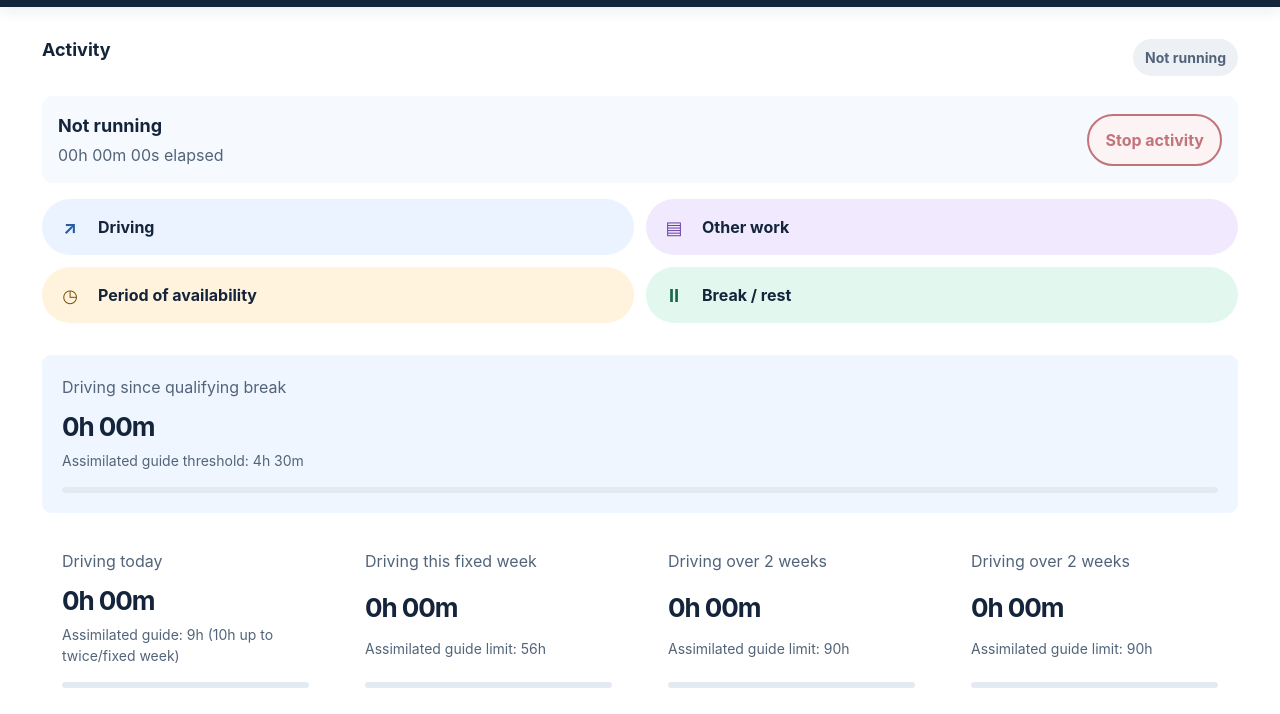
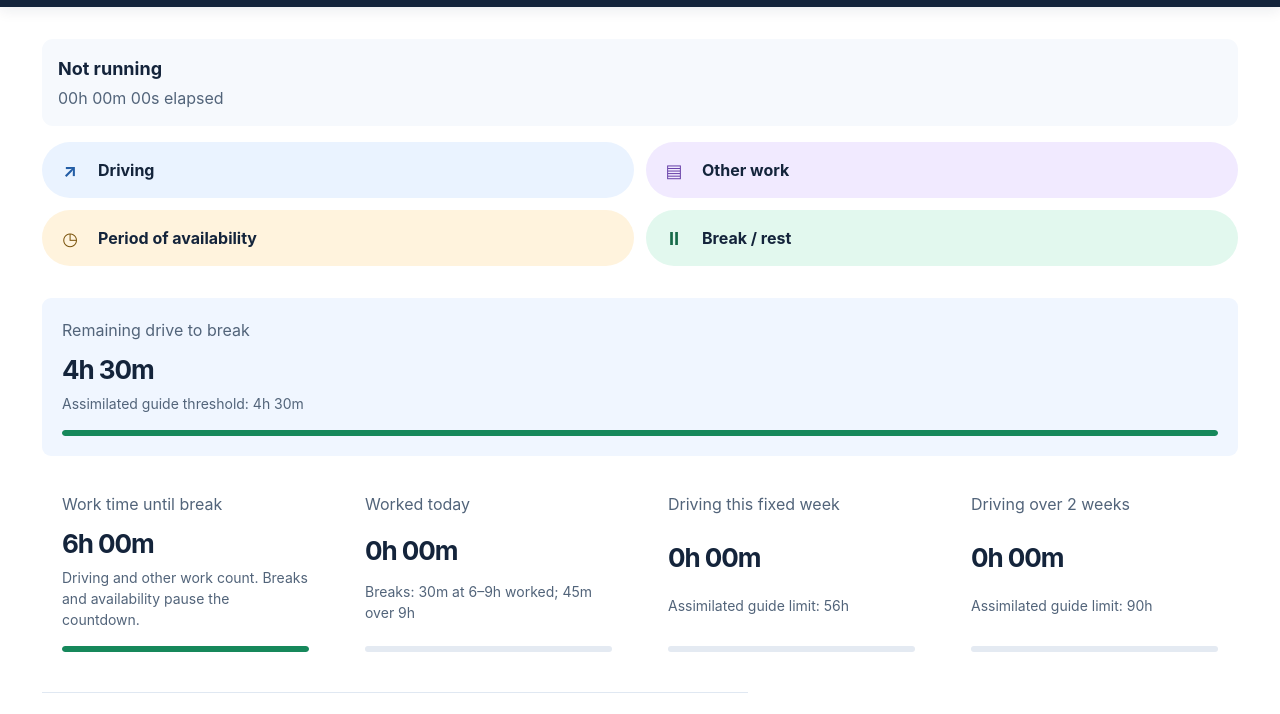
Before and after one commit to felipeinnit/driver-hours-tracker, a plain HTML site: page index.html in a window 1280 px wide. Shown: the part 65-779 px from the top of the page. Drawn offline with Linux system fonts and the light colour scheme.

Commit message:
update js, remove extra stuff

```diff
--- a/app.js
+++ b/app.js
@@ -76,11 +76,11 @@
       });
     return all;
   }
-  function totalFor(list, activity, from, to) {
+  function totalFor(list, activities, from, to) {
     return list
       .filter(
         (e) =>
-          e.activity === activity &&
+          activities.includes(e.activity) &&
           new Date(e.start) < to &&
           new Date(e.end || Date.now()) > from,
       )
@@ -101,78 +101,122 @@
     const weekStart = mondayOf(now);
     const nextWeek = new Date(weekStart);
     nextWeek.setDate(nextWeek.getDate() + 7);
-    const priorWeek = new Date(weekStart);
-    priorWeek.setDate(priorWeek.getDate() - 7);
     const twoWeekStart = new Date(weekStart);
     twoWeekStart.setDate(twoWeekStart.getDate() - 7);
-    const drive = "Driving";
-    const today = totalFor(all, drive, todayStart, new Date(now.getTime() + 1));
-    const week = totalFor(all, drive, weekStart, nextWeek);
+    const todayEnd = new Date(now.getTime() + 1);
+    const todayDriving = totalFor(all, ["Driving"], todayStart, todayEnd);
+    const todayWorkedTotal = totalFor(
+      all,
+      ["Driving", "Other work"],
+      todayStart,
+      todayEnd,
+    );
+    const qualifyingBreaksToday = all.filter(
+      (e) => e.activity === "Break / rest" && duration(e, now.getTime()) >= 15,
+    );
+    const todayBreaks = totalFor(
+      qualifyingBreaksToday,
+      ["Break / rest"],
+      todayStart,
+      todayEnd,
+    );
+    const week = totalFor(all, ["Driving"], weekStart, nextWeek);
     const twoWeek = totalFor(
       all,
-      drive,
+      ["Driving"],
       twoWeekStart,
-      new Date(now.getTime() + 1),
+      todayEnd,
     );
-    // Driving since latest completed qualifying break is an estimate; split breaks and rest rules need full context.
+    const todayStartMs = todayStart.getTime();
+    const nowMs = now.getTime();
     const chronological = all
-      .slice()
+      .filter(
+        (e) =>
+          new Date(e.start) < todayEnd &&
+          new Date(e.end || nowMs) > todayStart,
+      )
       .sort((a, b) => new Date(a.start) - new Date(b.start));
     let sinceBreak = 0;
+    let workSinceBreak = 0;
+    let firstSplitBreakTaken = false;
     for (const e of chronological) {
-      if (e.activity === "Break / rest" && duration(e) >= 45) sinceBreak = 0;
-      else if (e.activity === drive) sinceBreak += duration(e);
+      const start = Math.max(new Date(e.start).getTime(), todayStartMs);
+      const end = Math.min(new Date(e.end || nowMs).getTime(), nowMs);
+      const elapsed = minutes(end - start);
+      if (e.activity === "Break / rest") {
+        if (elapsed >= 15) workSinceBreak = 0;
+        if (elapsed >= 45 || (elapsed >= 30 && firstSplitBreakTaken)) {
+          sinceBreak = 0;
+          firstSplitBreakTaken = false;
+        } else if (elapsed >= 15) {
+          firstSplitBreakTaken = true;
+        }
+      } else if (e.activity === "Driving") {
+        sinceBreak += elapsed;
+        workSinceBreak += elapsed;
+      } else if (e.activity === "Other work") {
+        workSinceBreak += elapsed;
+      }
     }
     return {
-      today,
+      todayDriving,
+      todayWorkedTotal,
+      todayBreaks,
       week,
       twoWeek,
       sinceBreak,
-      priorWeek,
+      workSinceBreak,
     };
   }
   function render() {
     const now = Date.now();
     const t = totals();
-    $("todayDriving").textContent = fmt(t.today);
+    const driveTimeRemaining = Math.max(0, 270 - t.sinceBreak);
+    const workTimeRemaining = Math.max(0, 360 - t.workSinceBreak);
+    $("todayWorked").textContent = fmt(workTimeRemaining);
+    $("todayWorkedTotal").textContent = fmt(t.todayWorkedTotal);
     $("weekDriving").textContent = fmt(t.week);
     $("twoWeekDriving").textContent = fmt(t.twoWeek);
-    $("sinceBreak").textContent = fmt(t.sinceBreak);
-    const dailyLimit = 540;
-    $("dailyLimitLabel").textContent =
-      "Assimilated guide: 9h (10h up to twice/fixed week)";
+    $("sinceBreak").textContent = fmt(driveTimeRemaining);
     $("dailyProgress").style.width =
-      Math.min(100, (t.today / dailyLimit) * 100) + "%";
+      Math.min(100, (t.todayWorkedTotal / 540) * 100) + "%";
     $("weekProgress").style.width = Math.min(100, (t.week / 3360) * 100) + "%";
     $("twoWeekProgress").style.width =
       Math.min(100, (t.twoWeek / 5400) * 100) + "%";
     $("breakProgress").style.width =
-      Math.min(100, (t.sinceBreak / 270) * 100) + "%";
+      Math.min(100, (driveTimeRemaining / 270) * 100) + "%";
+    $("todayWorkedProgress").style.width =
+      Math.min(100, (workTimeRemaining / 360) * 100) + "%";
+    $("dailyLimitLabel").textContent =
+      "Breaks: 30m at 6–9h worked; 45m over 9h";
+    const liveStatus = $("liveStatus");
     if (state.active) {
       $("currentActivity").textContent = state.active.activity;
       $("currentElapsed").textContent =
         fmtElapsed(state.active, now) + " elapsed";
-      $("liveStatus").textContent = "Activity running";
-      $("liveStatus").className = "pill";
-      $("stopBtn").disabled = false;
+      if (liveStatus) {
+        liveStatus.textContent = "Activity running";
+        liveStatus.className = "pill";
+      }
     } else {
       $("currentActivity").textContent = "Not running";
       $("currentElapsed").textContent = "00h 00m 00s elapsed";
-      $("liveStatus").textContent = "Not running";
-      $("liveStatus").className = "pill neutral";
-      $("stopBtn").disabled = true;
+      if (liveStatus) {
+        liveStatus.textContent = "Not running";
+        liveStatus.className = "pill neutral";
+      }
     }
     renderAlerts(t);
     renderHistory();
   }
   function renderAlerts(t) {
     const alerts = [];
-    if (t.today >= 540)
+    if (t.todayDriving >= 540)
       alerts.push([
         "warn",
         "Daily assimilated driving guide limit reached (9h). A permitted 10h extension may apply on no more than two days in a fixed week.",
       ]);
-    else if (t.today >= 480)
+    else if (t.todayDriving >= 480)
       alerts.push([
         "warn",
         "Approaching 9 hours of driving today. Check whether an extension is available and permitted.",
@@ -184,10 +228,28 @@
         "warn",
         "90-hour two-consecutive-week driving guide limit reached.",
       ]);
+    if (t.workSinceBreak >= 360)
+      alerts.push([
+        "warn",
+        "6 consecutive hours of working time reached. Take a break now. If total work today is 6–9 hours, breaks must total at least 30 minutes; over 9 hours, at least 45 minutes. Each break must be at least 15 minutes.",
+      ]);
+    else if (t.workSinceBreak >= 300)
+      alerts.push([
+        "warn",
+        "Approaching 6 consecutive hours of working time. Take a break by 6 hours.",
+      ]);
+    if (t.todayWorkedTotal >= 360) {
+      const requiredBreak = t.todayWorkedTotal > 540 ? 45 : 30;
+      if (t.todayBreaks < requiredBreak)
+        alerts.push([
+          "warn",
+          `Working time today requires at least ${requiredBreak} minutes of breaks; qualifying breaks must each be at least 15 minutes.`,
+        ]);
+    }
     if (t.sinceBreak >= 270)
       alerts.push([
         "warn",
-        "4h 30m driving threshold reached. Check break requirements immediately.",
+        "4h 30m driving threshold reached. Take a 45-minute break, or split it into 15 minutes followed by 30 minutes.",
       ]);
     else if (t.sinceBreak >= 240)
       alerts.push([
@@ -278,7 +340,6 @@
     $("menuBtn").setAttribute("aria-expanded", String(!expanded));
     $("menuItem").hidden = expanded;
   });
-  $("stopBtn").addEventListener("click", () => stopActivity());
   $("entryForm").addEventListener("submit", (e) => {
     e.preventDefault();
     const activity = $("entryActivity").value,
--- a/index.html
+++ b/index.html
@@ -37,7 +37,15 @@
                 </li>
                 <li>
                   <strong>Break:</strong> normally at least 45 minutes after no
-                  more than 4h 30m driving; split-break rules may apply.
+                  more than 4h 30m driving; it can be split into 15 minutes
+                  followed by 30 minutes.
+                </li>
+                <li>
+                  <strong>Working time:</strong> driving and other work count;
+                  breaks and periods of availability do not. Do not work more
+                  than 6 consecutive hours without a break. For 6 to 9 hours
+                  worked, take at least 30 minutes of breaks; over 9 hours, take
+                  at least 45 minutes. Each break must be at least 15 minutes.
                 </li>
               </ul>
             </details>
@@ -58,22 +66,13 @@
     <main class="container">
       <section>
         <div class="panel">
-          <div class="panel-heading">
-            <div>
-              <h2>Activity</h2>
-            </div>
-            <span id="liveStatus" class="pill neutral">Not running</span>
-          </div>
           <div class="current-activity">
             <div>
-              <strong id="currentActivity">Not running</strong
+              <strong id="currentActivity">Activity not running</strong
               ><span id="currentElapsed" class="muted"
                 >00h 00m 00s elapsed</span
               >
             </div>
-            <button id="stopBtn" class="button danger" disabled>
-              Stop activity
-            </button>
           </div>
           <div class="activity-buttons">
             <button class="activity-button driving" data-activity="Driving">
@@ -97,16 +96,28 @@
 
       <section class="stats-grid" aria-label="Hour totals">
         <article class="stat-card">
-          <span class="stat-label">Driving since qualifying break</span
-          ><strong id="sinceBreak">0h 00m</strong
-          ><span class="stat-foot">Assimilated guide threshold: 4h 30m</span>
+          <span class="stat-label">Remaining drive to break</span>
+          <strong id="sinceBreak">0h 00m</strong>
+          <span class="stat-foot">Assimilated guide threshold: 4h 30m</span>
           <div class="progress"><span id="breakProgress"></span></div>
         </article>
 
         <article class="stat-card">
-          <span class="stat-label">Driving today</span
-          ><strong id="todayDriving">0h 00m</strong
-          ><span id="dailyLimitLabel" class="stat-foot">Guide limit: 9h</span>
+          <span class="stat-label">Work time until break</span>
+          <strong id="todayWorked">0h 00m</strong>
+          <span class="stat-foot"
+            >Driving and other work count. Breaks and availability pause the
+            countdown.</span
+          >
+          <div class="progress"><span id="todayWorkedProgress"></span></div>
+        </article>
+
+        <article class="stat-card">
+          <span class="stat-label">Worked today</span>
+          <strong id="todayWorkedTotal">0h 00m</strong>
+          <span id="dailyLimitLabel" class="stat-foot"
+            >Breaks: 30m at 6–9h worked; 45m over 9h</span
+          >
           <div class="progress"><span id="dailyProgress"></span></div>
         </article>
 
@@ -115,13 +126,6 @@
           ><strong id="weekDriving">0h 00m</strong
           ><span class="stat-foot">Assimilated guide limit: 56h</span>
           <div class="progress"><span id="weekProgress"></span></div>
-        </article>
-
-        <article class="stat-card">
-          <span class="stat-label">Driving over 2 weeks</span
-          ><strong id="twoWeekDriving">0h 00m</strong
-          ><span class="stat-foot">Assimilated guide limit: 90h</span>
-          <div class="progress"><span id="twoWeekProgress"></span></div>
         </article>
 
         <article class="stat-card">
```
